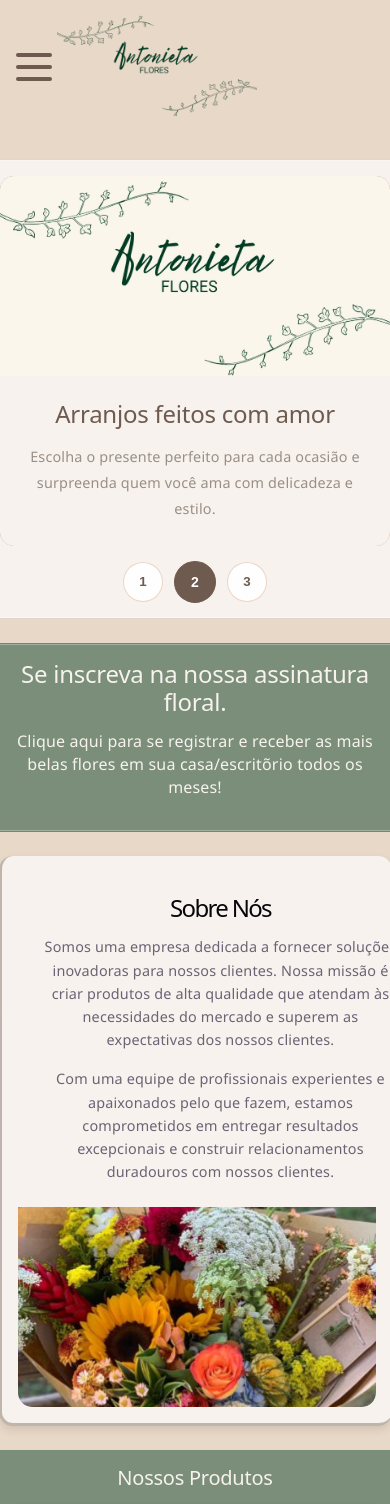
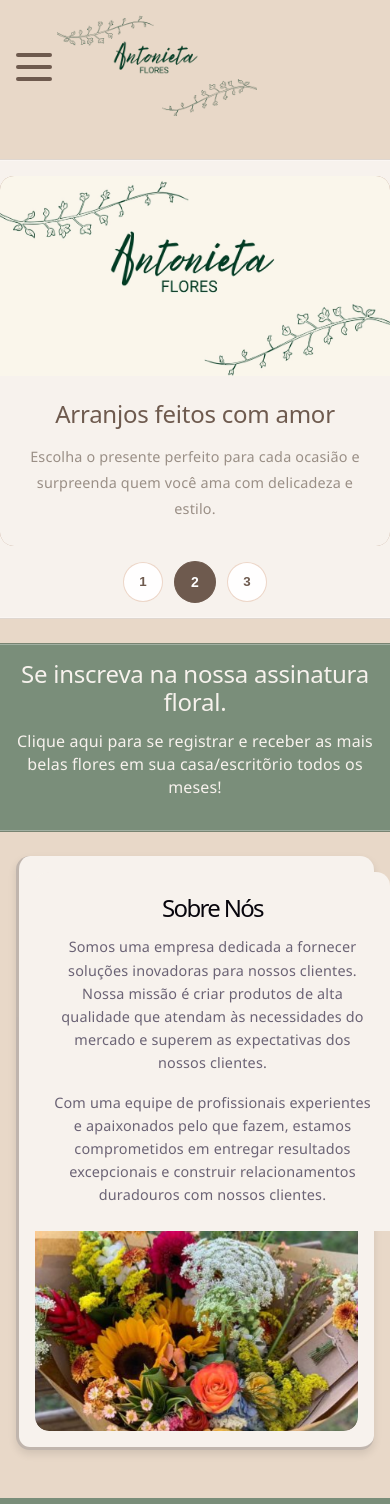
Before and after one commit to lucasrcdesa/antonietaFlores, a React (Vite) app in the folder front/: page / in a window 390 px wide. Shown: the top 1504 px of the page. Built offline with nearby package versions, Linux system fonts and the light colour scheme.

Commit message:
corrigindo espacamento do componente aboutUs na home para mobile

```diff
--- a/front/src/components/aboutUsComponent/aboutUs.module.css
+++ b/front/src/components/aboutUsComponent/aboutUs.module.css
@@ -61,14 +61,15 @@
     flex-direction: column;
     height: auto;
     padding: 1rem;
-    margin: 0 1rem;
+    margin: 0 auto 1.5rem;
     max-width: calc(100% - 2rem);
+    box-sizing: border-box;
   }
 
   .sectionTitle {
     flex: 0 0 auto;
     width: 100%;
-    padding: 1.5rem;
+    padding: 1.5rem 1rem;
     border-radius: 14px 14px 0 0;
   }
 
```
